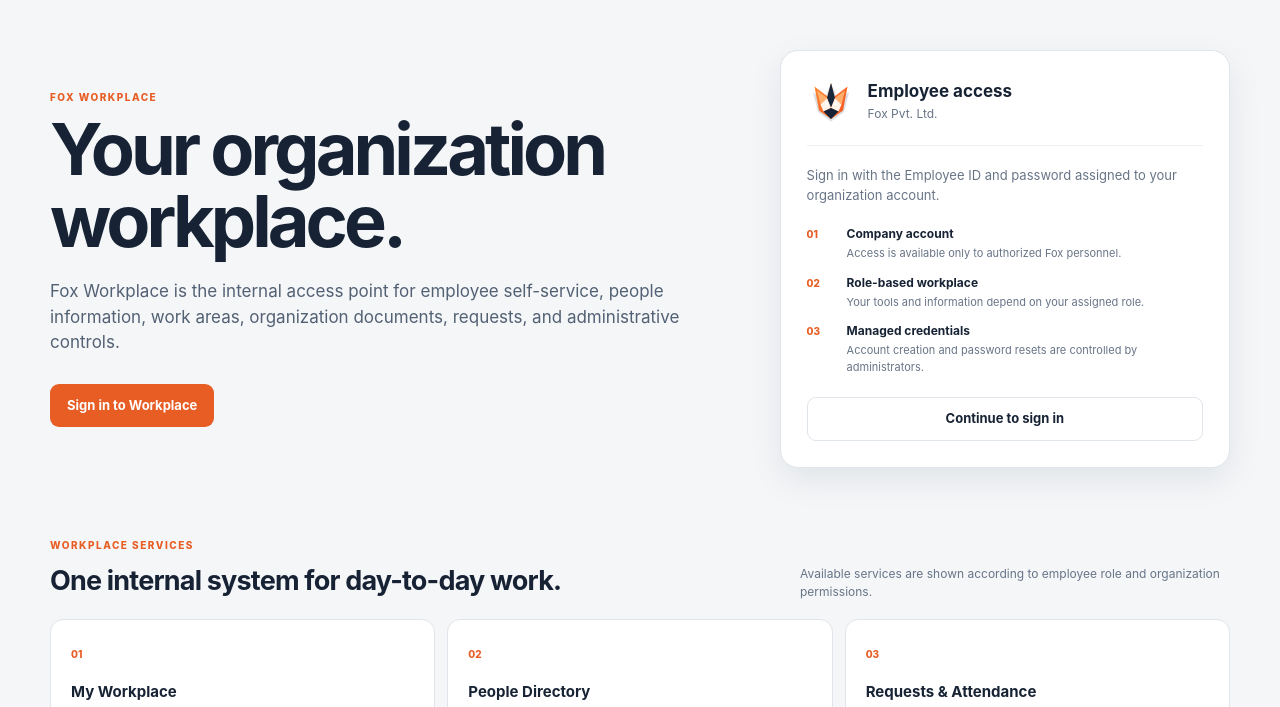
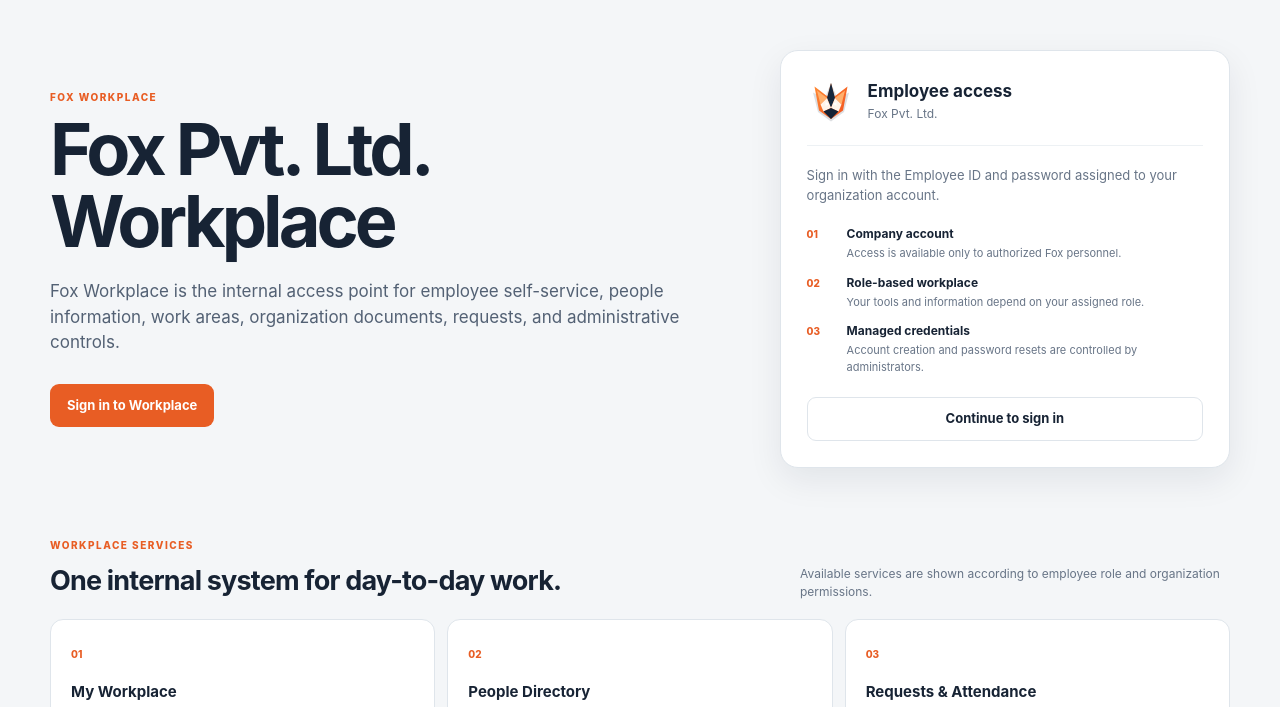
Before and after one commit to pxado/Pot-LB, a website: page public/index.html in a window 1280 px wide. Shown: the part 78-785 px from the top of the page. Drawn offline with Linux system fonts and the light colour scheme.

Commit message:
copy: rename landing heading to Fox Pvt Ltd Workplace

```diff
--- a/public/index.html
+++ b/public/index.html
@@ -39,7 +39,7 @@
     <section class="gateway-intro">
       <div class="gateway-copy">
         <p class="eyebrow">FOX WORKPLACE</p>
-        <h1>Your organization workplace.</h1>
+        <h1>Fox Pvt. Ltd. Workplace</h1>
         <p>Fox Workplace is the internal access point for employee self-service, people information, work areas, organization documents, requests, and administrative controls.</p>
         <a class="button button-primary" href="/login">Sign in to Workplace</a>
       </div>
```
